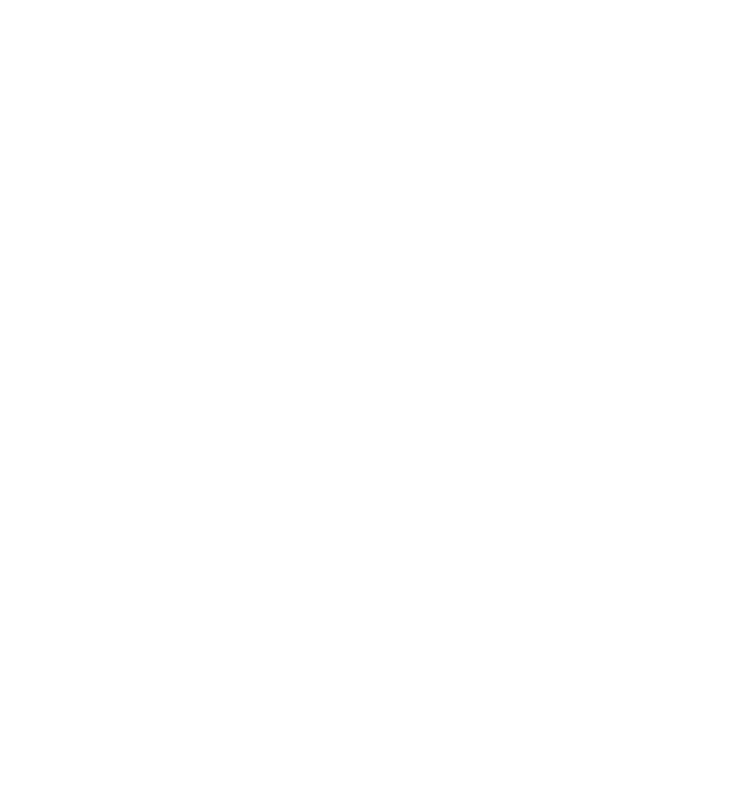
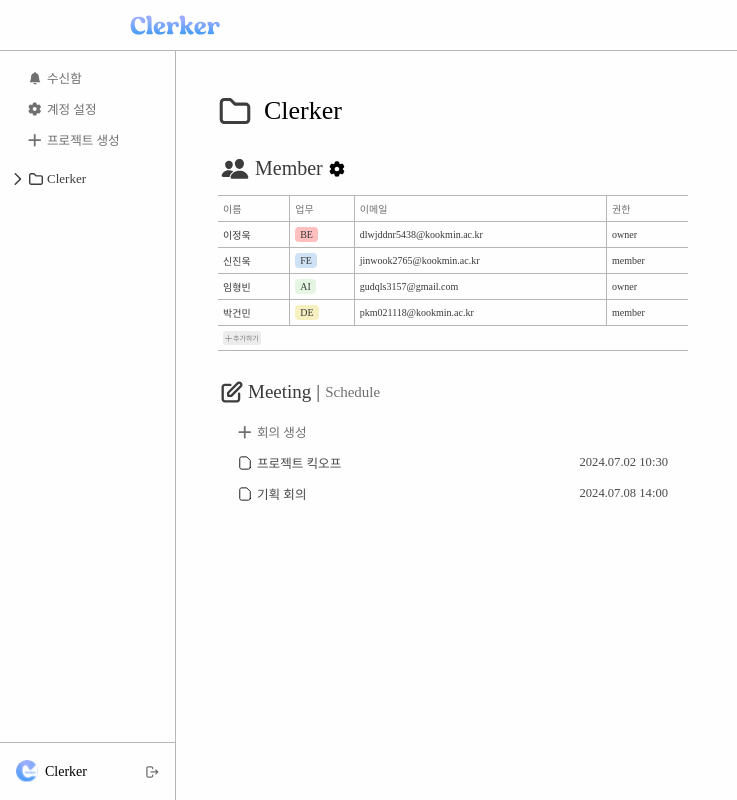
Before and after one commit to D-X-W-Clerker/clerker-frontend, a React (Create React App) app: page /project/1 in a window 1280 px wide. Before the commit this address had no page. Shown: the whole page, without its empty margins (0-737 px from the left). Built offline with nearby package versions, Linux system fonts and the light colour scheme; a web font is replaced by a local one.

Commit message:
feat: navigate 연결

```diff
--- a/src/App.tsx
+++ b/src/App.tsx
@@ -17,8 +17,8 @@ const App: React.FC = () => {
           <Route path="/" element={<OnboardingPage />} />
           <Route path="/home" element={<TutorialPage />} />
           <Route path="/tutorial" element={<TutorialDetailPage />} />
-          <Route path="/project" element={<ProjectDetailPage />} />
-          <Route path="/summary" element={<MeetSummaryPage />} />
+          <Route path="/project/:projectId" element={<ProjectDetailPage />} />
+          <Route path="/summary/:summaryId" element={<MeetSummaryPage />} />
         </Routes>
       </BrowserRouter>
     </div>
--- a/src/components/common/Header.tsx
+++ b/src/components/common/Header.tsx
@@ -1,4 +1,5 @@
 import React from 'react';
+import { useNavigate } from 'react-router-dom';
 import styled from 'styled-components';
 import { Clerker } from '@assets';
 import { ItemsCenterRow } from '@styles';
@@ -20,8 +21,14 @@ const IconImage = styled.img`
 `;
 
 const Header: React.FC = () => {
+  const navigate = useNavigate();
+
   return (
-    <Container>
+    <Container
+      onClick={(): void => {
+        return navigate('/home');
+      }}
+    >
       <IconImage src={Clerker} />
     </Container>
   );
--- a/src/components/common/Sidebar.tsx
+++ b/src/components/common/Sidebar.tsx
@@ -1,4 +1,5 @@
-import React, { useState } from 'react';
+import React, { useState, useEffect } from 'react';
+import { useNavigate } from 'react-router-dom';
 import styled from 'styled-components';
 import { AlarmIcon, SettingIcon, AddIcon, ActiveAlarmIcon } from '@assets';
 import { ActionButton, RootFolder, Profile } from '@components';
@@ -97,39 +98,45 @@ const SideBar: React.FC = () => {
   const [selectedProjectId, setSelectedProjectId] = useState<string | null>(
     null,
   );
+  const navigate = useNavigate();
 
-  const generateUniqueId = (): string => {
-    return crypto.randomUUID();
-  };
-
-  const generateSampleSummaryFiles = (): SummaryFile[] => {
-    return [
-      { id: generateUniqueId(), name: '회의록 1' },
-      { id: generateUniqueId(), name: '회의록 2' },
+  useEffect(() => {
+    const initialProjects = [
+      {
+        id: crypto.randomUUID(),
+        name: 'Clerker',
+        summaryFiles: [{ id: crypto.randomUUID(), name: '기획 회의' }],
+        subFolders: [
+          {
+            id: crypto.randomUUID(),
+            name: 'FE',
+            summaryFiles: [],
+          },
+          {
+            id: crypto.randomUUID(),
+            name: 'BE',
+            summaryFiles: [],
+          },
+          {
+            id: crypto.randomUUID(),
+            name: 'AI',
+            summaryFiles: [{ id: crypto.randomUUID(), name: '9월 12일 회의' }],
+          },
+        ],
+      },
     ];
-  };
-
-  const createProjectAPI = (): Promise<{ id: string; name: string }> => {
-    return new Promise((resolve) => {
-      setTimeout(() => {
-        resolve({
-          id: generateUniqueId(),
-          name: `새로운 프로젝트`,
-        });
-      }, 100);
-    });
-  };
+    setProjects(initialProjects);
+  }, []);
 
   const onClickCreateProject = async (): Promise<void> => {
     try {
-      const newProject = await createProjectAPI();
       setProjects((prevProjects) => {
         return [
           ...prevProjects,
           {
-            id: newProject.id,
-            name: newProject.name,
-            summaryFiles: generateSampleSummaryFiles(),
+            id: crypto.randomUUID(),
+            name: '새 프로젝트',
+            summaryFiles: [],
             subFolders: [],
           },
         ];
@@ -148,9 +155,9 @@ const SideBar: React.FC = () => {
               subFolders: [
                 ...project.subFolders,
                 {
-                  id: generateUniqueId(),
+                  id: crypto.randomUUID(),
                   name: `새로운 폴더`,
-                  summaryFiles: generateSampleSummaryFiles(),
+                  summaryFiles: [{ id: crypto.randomUUID(), name: '회의록' }],
                 },
               ],
             }
@@ -164,6 +171,7 @@ const SideBar: React.FC = () => {
     setSelectedProjectId((prevSelectedId) => {
       return prevSelectedId === projectId ? null : projectId;
     });
+    navigate(`/project/${projectId}`);
   };
 
   const onClickMenuItem = (itemId: number): void => {
--- a/src/components/folder/RootFolder.tsx
+++ b/src/components/folder/RootFolder.tsx
@@ -1,4 +1,5 @@
 import React, { useState } from 'react';
+import { useNavigate } from 'react-router-dom';
 import styled from 'styled-components';
 import { AddIcon } from '@assets';
 import { ProjectFolder, ActionButton, MeetSummaryFile } from '@components';
@@ -45,6 +46,7 @@ const RootFolder: React.FC<ProjectFolderProps> = ({
   const [selectedSummaryFileId, setSelectedSummaryFileId] = useState<
     string | null
   >(null);
+  const navigate = useNavigate();
 
   const onClickSubFolder = (subFolderId: string): void => {
     setSelectedSubFolderId((prevId) => {
@@ -56,6 +58,7 @@ const RootFolder: React.FC<ProjectFolderProps> = ({
     setSelectedSummaryFileId((prevId) => {
       return prevId === summaryFileId ? null : summaryFileId;
     });
+    navigate(`/summary/${summaryFileId}`);
   };
 
   return (
--- a/src/pages/ProjectDetailPage.tsx
+++ b/src/pages/ProjectDetailPage.tsx
@@ -77,7 +77,6 @@ const ContentFileArea = styled(FlexCol)`
 // 오른쪽 영역
 const RightContentArea = styled(ContentArea)``;
 
-// fetchData 중에서 일부 데이터들
 const fetchEventData = async (): Promise<{
   meetings: { id: string; meetingName: string; dateTime: string }[];
   schedules: { id: string; meetingName: string; dateTime: string }[];
@@ -94,12 +93,12 @@ const fetchEventData = async (): Promise<{
       {
         id: '1',
         meetingName: '프로젝트 킥오프',
-        dateTime: '2024-09-14T10:30:00',
+        dateTime: '2024-07-02T10:30:00',
       },
       {
         id: '2',
-        meetingName: '디자인 리뷰',
-        dateTime: '2024-09-15T14:00:00',
+        meetingName: '기획 회의',
+        dateTime: '2024-07-08T14:00:00',
       },
     ],
     schedules: [
@@ -117,13 +116,27 @@ const fetchEventData = async (): Promise<{
     members: [
       {
         id: '1',
-        name: '신진욱',
-        role: 'FE',
-        email: 'jinwook2765@kookmin.ac.kr',
+        name: '이정욱',
+        role: 'BE',
+        email: 'dlwjddnr5438@kookmin.ac.kr',
         permission: 'owner',
       },
       {
         id: '2',
+        name: '신진욱',
+        role: 'FE',
+        email: 'jinwook2765@kookmin.ac.kr',
+        permission: 'member',
+      },
+      {
+        id: '3',
+        name: '임형빈',
+        role: 'AI',
+        email: 'gudqls3157@gmail.com',
+        permission: 'owner',
+      },
+      {
+        id: '4',
         name: '박건민',
         role: 'DE',
         email: 'pkm021118@kookmin.ac.kr',
@@ -179,7 +192,7 @@ const ProjectDetailPage: React.FC = () => {
     <Layout>
       <Container>
         <LeftContentArea>
-          <TitleTab type="project" title="새로운 프로젝트" />
+          <TitleTab type="project" title="Clerker" />
           <MemberArea>
             <MemberTabArea>
               <IconImage src={MemberIcon} $width={28} $height={20} />
```
